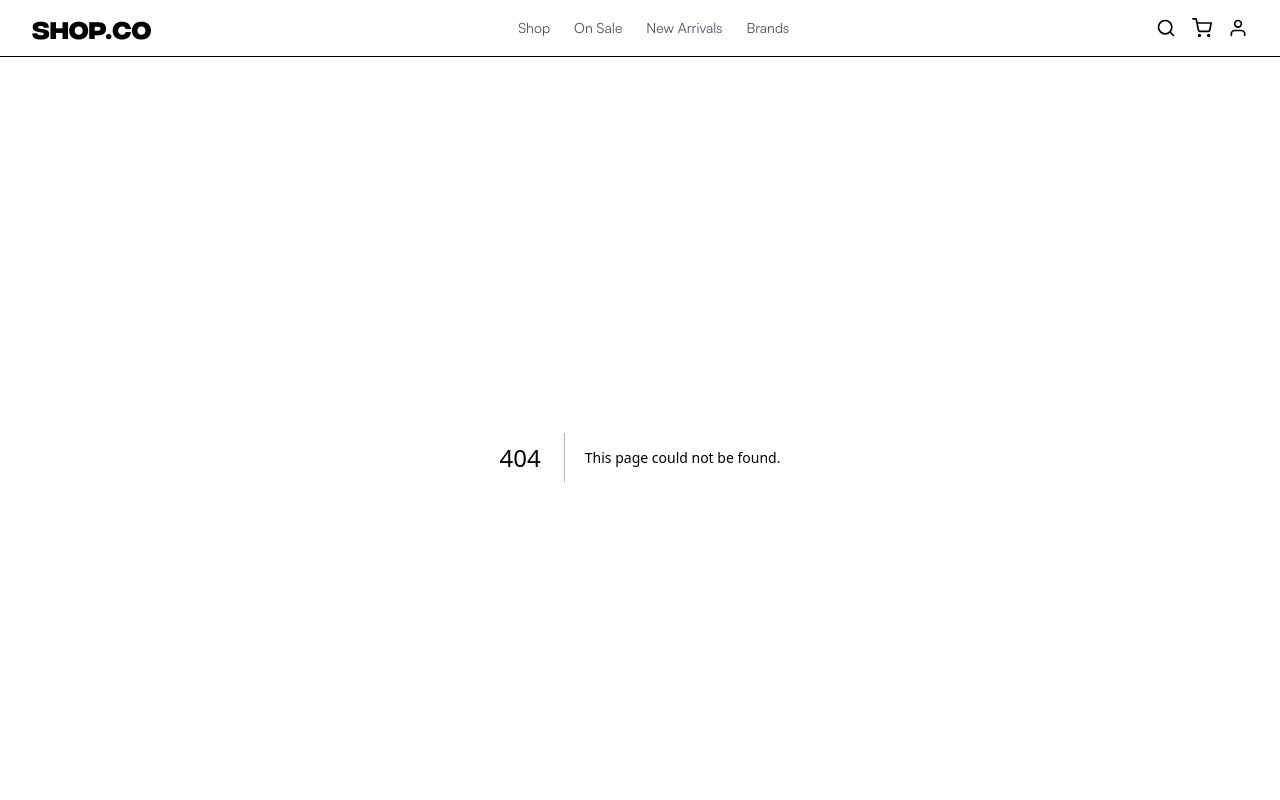
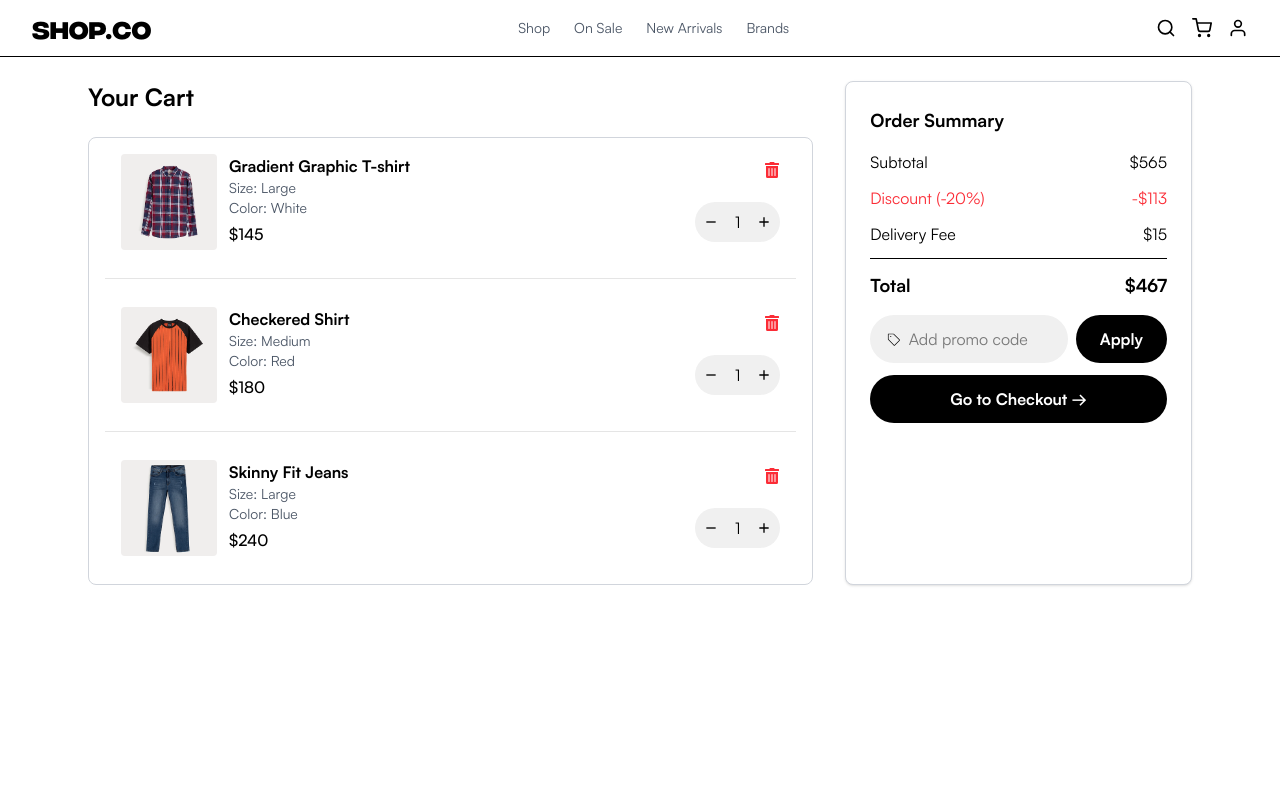
Before and after one commit to namanajmera/ecommerce-web-app, a Next.js app: page /cart in a window 1280 px wide. Before the commit this address had no page. Shown: the top 800 px of the page. Built offline with nearby package versions, Linux system fonts and the light colour scheme.

Commit message:
Added: Cart item done.

```diff
--- /dev/null
+++ b/src/app/cart/page.tsx
@@ -0,0 +1,11 @@
+import CartPage from "@/components/CartPage/CartPage";
+
+const Cart = () => {
+    return (
+        <>
+            <CartPage />
+        </>
+    )
+}
+
+export default Cart;
--- /dev/null
+++ b/src/components/CartPage/CartPage.tsx
@@ -0,0 +1,141 @@
+"use client";
+
+import { useState } from "react";
+import { FaTrashAlt } from "react-icons/fa";
+import { Button, QuantityContainer } from "../common";
+import Image from "next/image";
+import { PiTagLight } from "react-icons/pi";
+import EmptyCart from "./EmptyCart";
+
+const initialCartItems = [
+    {
+        id: 1,
+        name: "Gradient Graphic T-shirt",
+        size: "Large",
+        color: "White",
+        price: 145,
+        quantity: 1,
+        image: "/items/shirt-3.png"
+    },
+    {
+        id: 2,
+        name: "Checkered Shirt",
+        size: "Medium",
+        color: "Red",
+        price: 180,
+        quantity: 1,
+        image: "/items/shirt-2.png"
+    },
+    {
+        id: 3,
+        name: "Skinny Fit Jeans",
+        size: "Large",
+        color: "Blue",
+        price: 240,
+        quantity: 1,
+        image: "/items/jense-1.png"
+    },
+];
+const CartPage = () => {
+    const [cartItems, setCartItems] = useState(initialCartItems);
+    const [promoCode, setPromoCode] = useState("");
+
+    const subtotal = cartItems.reduce((acc, item) => acc + item.price * item.quantity, 0);
+    const [deliveryFee, setDeliveryFee] = useState(15);
+    const discount = subtotal * 0.2;
+    const total = subtotal - discount + deliveryFee;
+
+    const updateQuantity = (id: number, delta: number) => {
+        setCartItems((prev) =>
+            prev.map((item) =>
+                item.id === id ? { ...item, quantity: Math.max(1, item.quantity + delta) } : item
+            )
+        );
+    };
+
+    const removeItem = (id: number) => {
+        setCartItems((prev) => {
+            const updatedItems = prev.filter((item) => item.id !== id);
+
+            if (updatedItems.length === 0) {
+                setDeliveryFee(0);
+            }
+            return updatedItems;
+        });
+    };
+    return (
+        <div className="max-w-6xl mx-auto p-6 grid grid-cols-1 md:grid-cols-3 gap-8">
+            {/* Cart Items */}
+            <div className="md:col-span-2 space-y-6">
+                <h1 className="text-2xl font-bold">Your Cart</h1>
+                {cartItems && cartItems.length > 0 ? <div className="flex flex-col space-y-3 border border-gray-300 rounded-lg px-4">
+                    {cartItems.map((item, index) => (
+                        <>
+                            <div key={item.id} className="flex justify-between items-center gap-4 p-4 rounded-lg">
+                                <div className="flex space-x-3">
+                                    <Image src={item.image} alt={item.name} className="w-24 h-24 object-cover rounded" width={96} height={96} />
+                                    <div className="flex-1">
+                                        <h2 className="font-semibold">{item.name}</h2>
+                                        <p className="text-sm text-gray-600">Size: {item.size}</p>
+                                        <p className="text-sm text-gray-600">Color: {item.color}</p>
+                                        <p className="mt-1 font-medium">${item.price}</p>
+                                    </div>
+                                </div>
+                                <div className="flex flex-col justify-between items-end space-y-6">
+                                    <button onClick={() => removeItem(item.id)} className="text-red-500 ml-4 cursor-pointer">
+                                        <FaTrashAlt />
+                                    </button>
+                                    <QuantityContainer
+                                        quantity={item.quantity}
+                                        setQuantity={(delta) => updateQuantity(item.id, delta)}
+                                    />
+                                </div>
+                            </div>
+                            <hr className={`opacity-10 ${cartItems.length - 1 === index ? 'hidden' : ''}`} />
+                        </>
+                    ))}
+                </div> :
+                    <EmptyCart />
+                }
+            </div>
+
+            {/* Order Summary */}
+            <div className="bg-white rounded-lg p-6 border border-gray-300 shadow-sm space-y-3">
+                <h2 className="text-lg font-semibold mb-4">Order Summary</h2>
+                <div className="flex justify-between">
+                    <span>Subtotal</span>
+                    <span>${subtotal}</span>
+                </div>
+                <div className="flex justify-between text-red-500">
+                    <span>Discount (-20%)</span>
+                    <span>-${discount.toFixed(0)}</span>
+                </div>
+                <div className="flex justify-between">
+                    <span>Delivery Fee</span>
+                    <span>${deliveryFee}</span>
+                </div>
+                <hr className="my-3" />
+                <div className="flex justify-between font-bold text-lg">
+                    <span>Total</span>
+                    <span>${total.toFixed(0)}</span>
+                </div>
+                <div className="mt-4 flex gap-2">
+                    <label htmlFor="" className="flex items-center rounded-full px-4 py-3 h-12 bg-[#f0f0f0] outline-none">
+                        <PiTagLight />
+                        <input
+                            type="text"
+                            value={promoCode}
+                            onChange={(e) => setPromoCode(e.target.value)}
+                            placeholder="Add promo code"
+                            className="rounded-full px-2 outline-none w-full"
+                        />
+                    </label>
+                    <Button text="Apply" className="text-white" />
+                </div>
+                <Button text="Go to Checkout →" className="text-white w-full" />
+            </div>
+        </div>
+    )
+}
+
+export default CartPage;
--- /dev/null
+++ b/src/components/CartPage/EmptyCart.tsx
@@ -0,0 +1,20 @@
+import Link from "next/link"
+import { FaShoppingCart } from "react-icons/fa"
+import { Button } from "../common"
+
+const EmptyCart = () => {
+    return (
+        <div className="flex flex-col items-center justify-center text-center px-4">
+            <FaShoppingCart size={60} className="text-gray-400 mb-4" />
+            <h2 className="text-2xl font-semibold mb-2">Your Cart is Empty</h2>
+            <p className="text-gray-500 mb-6">Looks like you haven’t added anything to your cart yet.</p>
+            <Link
+                href="/"
+            >
+                <Button text="Continue Shopping" className="text-white" />
+            </Link>
+        </div>
+    )
+}
+
+export default EmptyCart;
--- a/src/components/HeaderComponent/HeaderComponent.tsx
+++ b/src/components/HeaderComponent/HeaderComponent.tsx
@@ -52,7 +52,9 @@ const HeaderComponent = () => {
                 {/* Icons */}
                 <div className="flex items-center space-x-4">
                     {!isSearch ? <FiSearch size={20} className="cursor-pointer" onClick={toogleSearch} /> : <Search toogleSearch={toogleSearch} />}
-                    <FiShoppingCart size={20} className="cursor-pointer" onClick={toogleSearch} />
+                    <Link href={'/cart'} >
+                        <FiShoppingCart size={20} className="cursor-pointer" />
+                    </Link>
                     <FiUser size={20} className="cursor-pointer" />
                 </div>
             </div>
--- a/src/components/ProductPage/ProductPage.tsx
+++ b/src/components/ProductPage/ProductPage.tsx
@@ -36,6 +36,10 @@ export default function ProductPage() {
         label: "XXL",
         value: "xxl"
     }];
+
+    const handleQuantity = (val: number) => {
+        setQuantity((prev) => Math.max(1, prev + val))
+    }
 
     return (
         <>
@@ -85,7 +89,7 @@ export default function ProductPage() {
 
                     <SizesContainer sizes={sizes} selectedSize={selectedSize} setSelectedSize={setSelectedSize} />
                     <hr className="opacity-10" />
-                    <AddToCartContainer quantity={quantity} setQuantity={setQuantity} />
+                    <AddToCartContainer quantity={quantity} setQuantity={handleQuantity} />
                 </div>
 
             </div>
--- a/src/components/common/AddToCartContainer.tsx
+++ b/src/components/common/AddToCartContainer.tsx
@@ -1,6 +1,6 @@
 import React from 'react'
 import Button from './Button';
-import { BiMinus, BiPlus } from 'react-icons/bi';
+import QuantityContainer from './QuantityContainer';
 
 type Props = {
     quantity: number,
@@ -10,15 +10,7 @@ type Props = {
 const AddToCartContainer = ({ quantity, setQuantity }: Props) => {
     return (
         <div className="flex items-center gap-4">
-            <div className="flex justify-between items-center bg-[#f0f0f0] rounded-[3.88rem] px-5 py-4 xl:w-[10.62rem] h-[3.25rem]">
-                <button onClick={() => setQuantity(Math.max(1, quantity - 1))}>
-                    <BiMinus size={16} className="cursor-pointer" />
-                </button>
-                <span className="px-4">{quantity}</span>
-                <button onClick={() => setQuantity(quantity + 1)}>
-                    <BiPlus size={16} className="cursor-pointer" />
-                </button>
-            </div>
+            <QuantityContainer quantity={quantity} setQuantity={setQuantity} />
             <Button text="Add to Cart" className="h-12 text-white xl:w-80" />
         </div>
     )
--- /dev/null
+++ b/src/components/common/QuantityContainer.tsx
@@ -0,0 +1,23 @@
+import React from 'react'
+import { BiMinus, BiPlus } from 'react-icons/bi';
+
+type Props = {
+    quantity: number,
+    setQuantity: (val: number) => void;
+}
+
+const QuantityContainer = ({ quantity, setQuantity }: Props) => {
+    return (
+        <div className="flex justify-between items-center bg-[#f0f0f0] rounded-full p-2">
+            <button onClick={() => setQuantity(-1)}>
+                <BiMinus size={16} className="cursor-pointer" />
+            </button>
+            <span className="px-4">{quantity}</span>
+            <button onClick={() => setQuantity(1)}>
+                <BiPlus size={16} className="cursor-pointer" />
+            </button>
+        </div>
+    )
+}
+
+export default QuantityContainer;
--- a/src/components/common/index.ts
+++ b/src/components/common/index.ts
@@ -10,5 +10,6 @@ import SizesContainer from "./SizesContainer";
 import StarRating from "./StarRating";
 import TestimonialCard from "./TestimonialCard";
 import PriceRangeSlider from "./PriceRangeSlider";
+import QuantityContainer from "./QuantityContainer";
 
-export { AddToCartContainer, BaseButton, Button, CardContainer, DressStyleCard, ItemCard, PriceContainer, Search, SizesContainer, StarRating, TestimonialCard, PriceRangeSlider }
+export { AddToCartContainer, BaseButton, Button, CardContainer, DressStyleCard, ItemCard, PriceContainer, Search, SizesContainer, StarRating, TestimonialCard, PriceRangeSlider, QuantityContainer }
```
